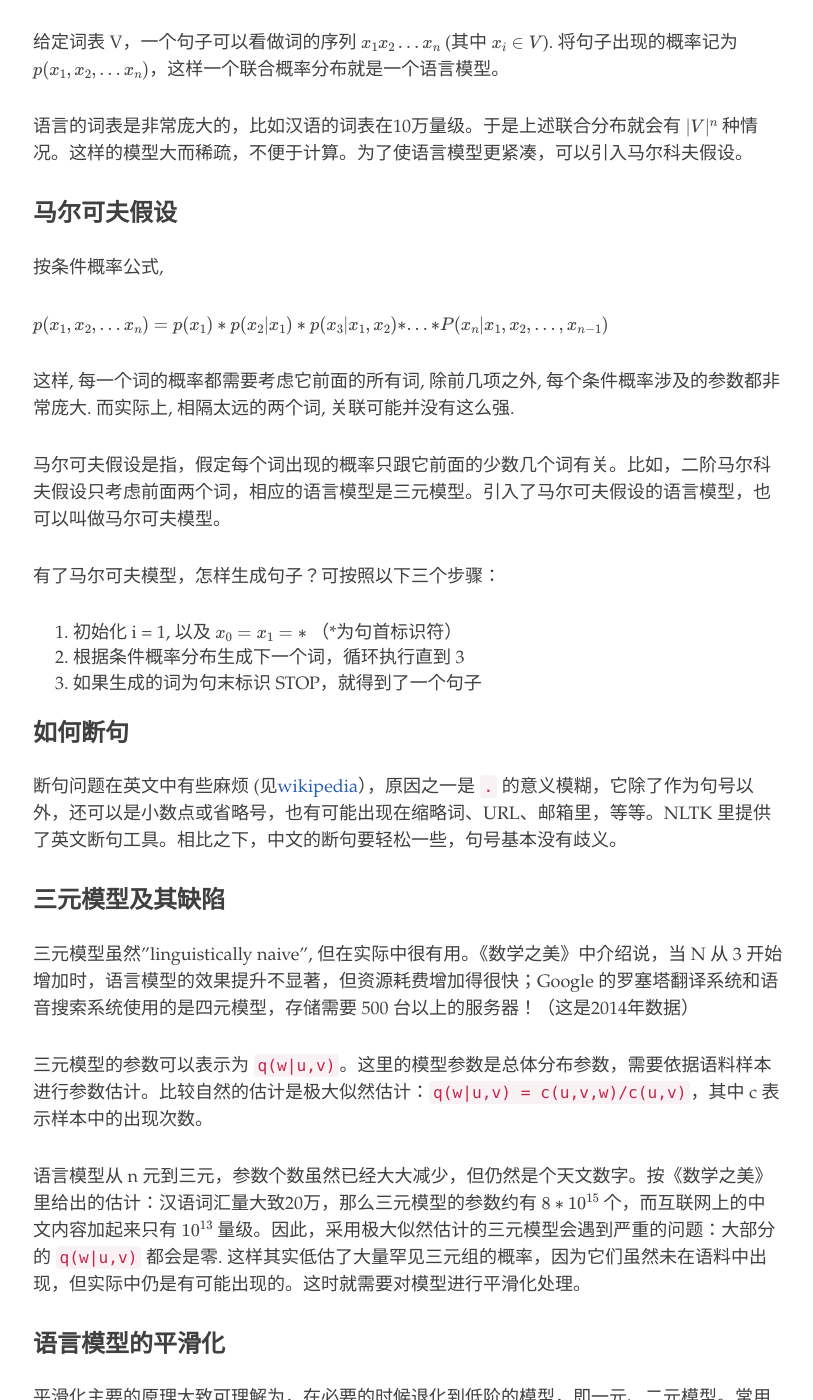
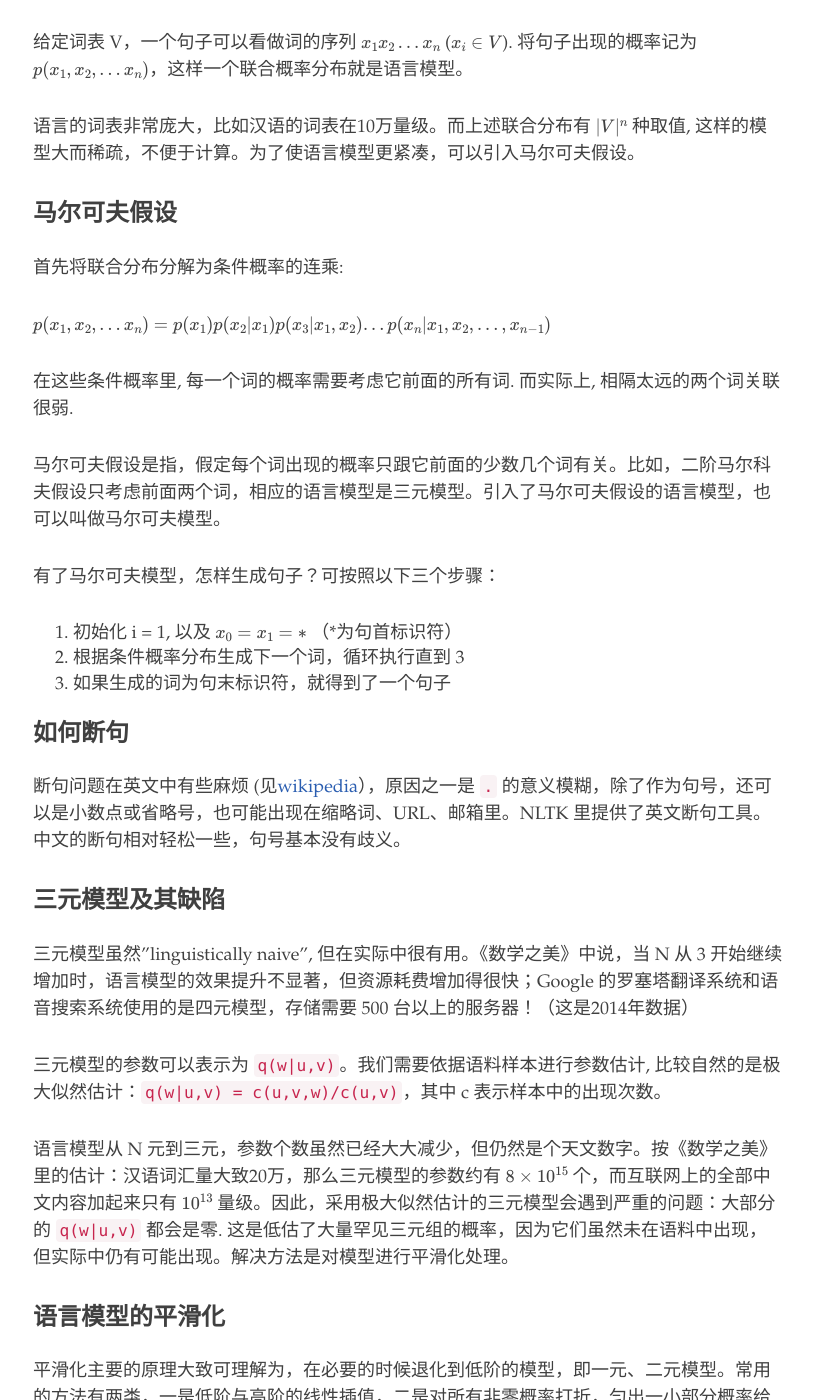
Before and after one commit to geyutang/sunoonlee.github.io, a Jekyll site: the page built from _posts/2017-03-15-ngram.md, in a window 1280 px wide and 1400 px high, scrolled down 273 px. Shown: the whole window, without its empty margins (232-1045 px from the left). Built offline with Jekyll 4.4.1, drawn with Linux system fonts in a browser that asks for light colours; nearby versions of some CDN libraries; formulas are drawn with MathJax 3; comment, search, counter and statistics services are not loaded; some of the changed text lies outside the part shown.

Commit message:
fix wording

```diff
--- a/_posts/2017-03-15-ngram.md
+++ b/_posts/2017-03-15-ngram.md
@@ -8,38 +8,38 @@ category: tech
 
 ### 什么是语言模型
 
-给定词表 V，一个句子可以看做词的序列 $x_1 x_2 … x_n$ (其中 $x_i \in V$). 将句子出现的概率记为 $p(x_1, x_2, … x_n)$，这样一个联合概率分布就是一个语言模型。
+给定词表 V，一个句子可以看做词的序列 $x_1 x_2 … x_n$ ($x_i \in V$). 将句子出现的概率记为 $p(x_1, x_2, … x_n)$，这样一个联合概率分布就是语言模型。
 
-语言的词表是非常庞大的，比如汉语的词表在10万量级。于是上述联合分布就会有 $\|V\|^n$ 种情况。这样的模型大而稀疏，不便于计算。为了使语言模型更紧凑，可以引入马尔科夫假设。
+语言的词表非常庞大，比如汉语的词表在10万量级。而上述联合分布有 $\|V\|^n$ 种取值, 这样的模型大而稀疏，不便于计算。为了使语言模型更紧凑，可以引入马尔可夫假设。
 
 ### 马尔可夫假设
 
-按条件概率公式,
+首先将联合分布分解为条件概率的连乘:
 
 $$ p(x_1, x_2, … x_n) $$
-$$ = p(x_1) * p(x_2|x_1) * p(x_3|x_1, x_2) * ... * P(x_n|x_1, x_2, ..., x_{n-1}) $$
+$$ = p(x_1) p(x_2|x_1) p(x_3|x_1, x_2) ... p(x_n|x_1, x_2, ..., x_{n-1}) $$
 
-这样, 每一个词的概率都需要考虑它前面的所有词, 除前几项之外, 每个条件概率涉及的参数都非常庞大. 而实际上, 相隔太远的两个词, 关联可能并没有这么强.
+在这些条件概率里, 每一个词的概率需要考虑它前面的所有词. 而实际上, 相隔太远的两个词关联很弱.
 
 马尔可夫假设是指，假定每个词出现的概率只跟它前面的少数几个词有关。比如，二阶马尔科夫假设只考虑前面两个词，相应的语言模型是三元模型。引入了马尔可夫假设的语言模型，也可以叫做马尔可夫模型。
 
 有了马尔可夫模型，怎样生成句子？可按照以下三个步骤：
 1. 初始化 i = 1, 以及 $ x_0 = x_1 = * $ （\*为句首标识符）
 2. 根据条件概率分布生成下一个词，循环执行直到 3
-3. 如果生成的词为句末标识 STOP，就得到了一个句子
+3. 如果生成的词为句末标识符，就得到了一个句子
 
 ### 如何断句
 
-断句问题在英文中有些麻烦 (见[wikipedia][1]），原因之一是 `.` 的意义模糊，它除了作为句号以外，还可以是小数点或省略号，也有可能出现在缩略词、URL、邮箱里，等等。NLTK 里提供了英文断句工具。相比之下，中文的断句要轻松一些，句号基本没有歧义。
+断句问题在英文中有些麻烦 (见[wikipedia][1]），原因之一是 `.` 的意义模糊，除了作为句号，还可以是小数点或省略号，也可能出现在缩略词、URL、邮箱里。NLTK 里提供了英文断句工具。中文的断句相对轻松一些，句号基本没有歧义。
 
 
 ### 三元模型及其缺陷
 
-三元模型虽然"linguistically naive", 但在实际中很有用。《数学之美》中介绍说，当 N 从 3 开始增加时，语言模型的效果提升不显著，但资源耗费增加得很快；Google 的罗塞塔翻译系统和语音搜索系统使用的是四元模型，存储需要 500 台以上的服务器！（这是2014年数据）
+三元模型虽然"linguistically naive", 但在实际中很有用。《数学之美》中说，当 N 从 3 开始继续增加时，语言模型的效果提升不显著，但资源耗费增加得很快；Google 的罗塞塔翻译系统和语音搜索系统使用的是四元模型，存储需要 500 台以上的服务器！（这是2014年数据）
 
-三元模型的参数可以表示为 `q(w|u,v)`。这里的模型参数是总体分布参数，需要依据语料样本进行参数估计。比较自然的估计是极大似然估计：`q(w|u,v) = c(u,v,w)/c(u,v)`，其中 c 表示样本中的出现次数。
+三元模型的参数可以表示为 `q(w|u,v)`。我们需要依据语料样本进行参数估计, 比较自然的是极大似然估计：`q(w|u,v) = c(u,v,w)/c(u,v)`，其中 c 表示样本中的出现次数。
 
-语言模型从 n 元到三元，参数个数虽然已经大大减少，但仍然是个天文数字。按《数学之美》里给出的估计：汉语词汇量大致20万，那么三元模型的参数约有 $8*10^{15}$ 个，而互联网上的中文内容加起来只有 $10^{13}$ 量级。因此，采用极大似然估计的三元模型会遇到严重的问题：大部分的 `q(w|u,v)` 都会是零. 这样其实低估了大量罕见三元组的概率，因为它们虽然未在语料中出现，但实际中仍是有可能出现的。这时就需要对模型进行平滑化处理。
+语言模型从 N 元到三元，参数个数虽然已经大大减少，但仍然是个天文数字。按《数学之美》里的估计：汉语词汇量大致20万，那么三元模型的参数约有 $8\times 10^{15}$ 个，而互联网上的全部中文内容加起来只有 $10^{13}$ 量级。因此，采用极大似然估计的三元模型会遇到严重的问题：大部分的 `q(w|u,v)` 都会是零. 这是低估了大量罕见三元组的概率，因为它们虽然未在语料中出现，但实际中仍有可能出现。解决方法是对模型进行平滑化处理。
 
 ### 语言模型的平滑化
 
@@ -47,7 +47,7 @@ $$ = p(x_1) * p(x_2|x_1) * p(x_3|x_1, x_2) * ... * P(x_n|x_1, x_2, ..., x_{n-1})
 
 ### 一个 N-gram 语言模型例子
 
-了解了基本原理, 我们可以尝试一个简单的例子: 读取语料并建立 count-based n-gram 语言模型, 然后用它来生成句子. 完整代码见 [Github](https://github.com/sunoonlee/machine-learning/tree/master/ngram). 这个例子没有做平滑化处理.
+接下来我们可以尝试一个简单的例子: 读取语料并建立 count-based n-gram 语言模型, 然后用它来生成句子. 完整代码见 [Github](https://github.com/sunoonlee/machine-learning/tree/master/ngram). 这个例子没有做平滑化处理.
 
 #### 读取语料并进行预处理
 
```
